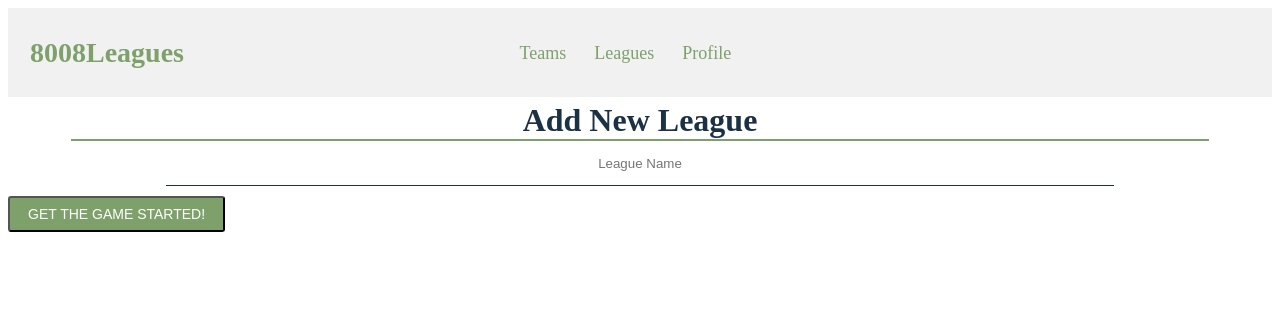
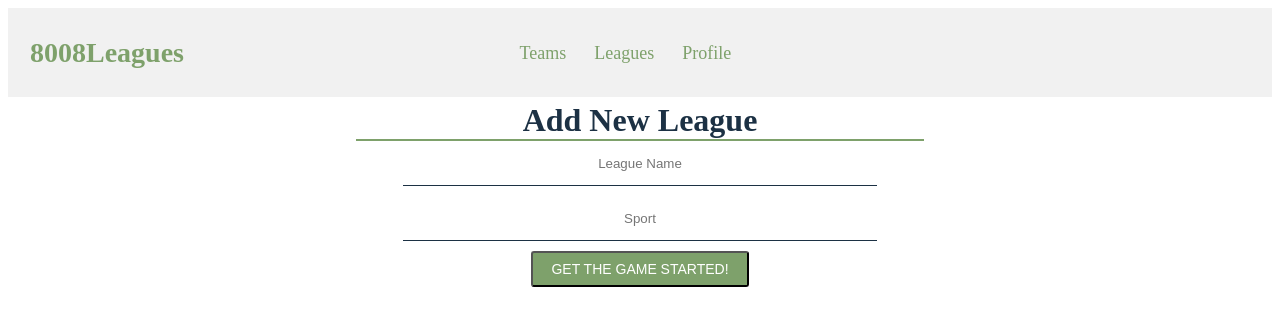
Before and after one commit to tfalsone/cs546-final-project, a website: page public/pages/admin_add_league.html in a window 1280 px wide. Drawn offline with Linux system fonts and the light colour scheme.

Commit message:
add league post data

```diff
--- a/public/pages/admin_add_league.html
+++ b/public/pages/admin_add_league.html
@@ -18,9 +18,10 @@
                     <a href="/profile">Profile</a>
                 </div>
             </header>
-            <form class="add_league">
+            <form class="add_team" action="/leagues" method="post">
                 <h1>Add New League</h1>
-                <input class="leaguename" placeholder="League Name">
+                <input class="leaguename" placeholder="League Name" name="name">
+                <input class="leaguename" placeholder="Sport" name="sport">
                 <input class="btn" type="submit" value="Get the game started!"/>
             </form>
         </main>
```
Also changed, not shown: public/pages/admin_add_team.html (+7 -2 lines).
